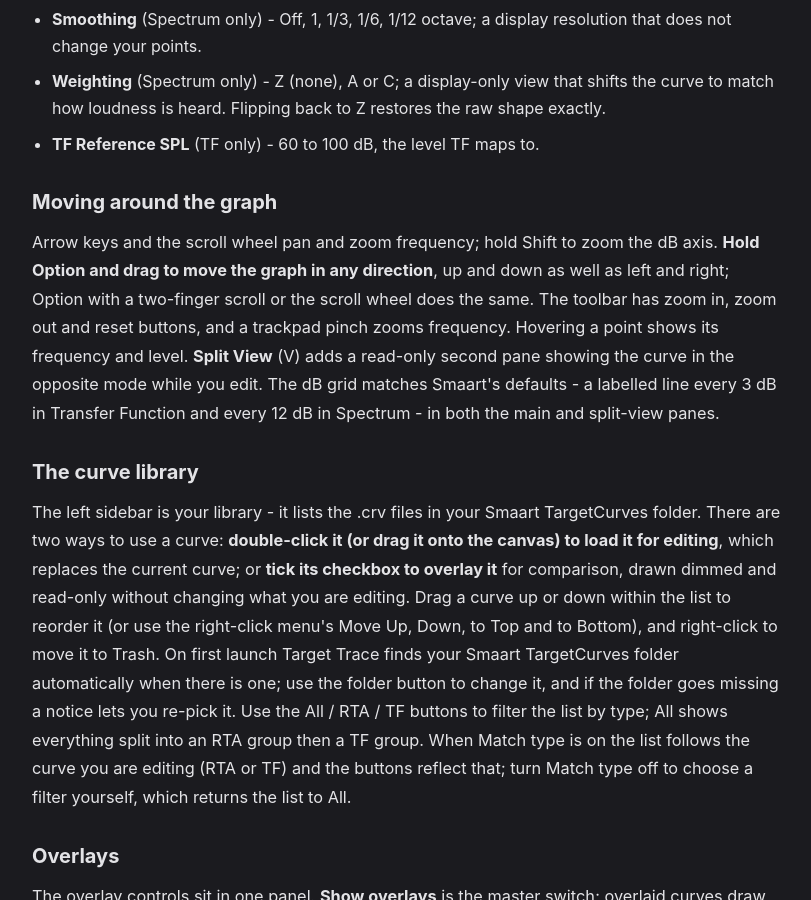
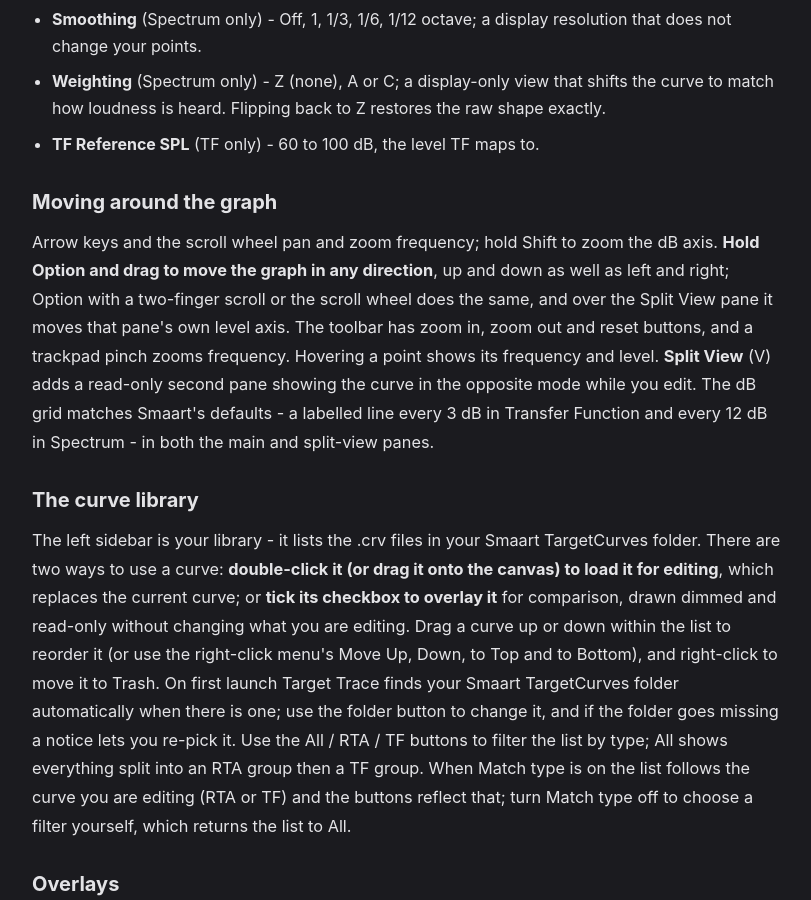
Before and after one commit to BSKapps/bskapps.github.io, a Jekyll site: the page built from articles/target-trace-guide/index.html, in a window 1280 px wide and 900 px high, scrolled down 1728 px. Shown: the whole window, without its empty margins (232-1043 px from the left). Built offline with Jekyll 4.4.1, drawn with Linux system fonts in a browser that asks for light colours; some of the changed text lies outside the part shown.

Commit message:
Target Trace guide 1.4: split pane Option pan, unsaved-changes prompt

```diff
--- a/_data/guides/target-trace-guide.json
+++ b/_data/guides/target-trace-guide.json
@@ -4,7 +4,7 @@
   "web": {
     "pageTitle": "Target Trace user guide - BSK Apps",
     "h1": "Target Trace user guide",
-    "dateLine": "Updated for version 1.3.1",
+    "dateLine": "Updated for version 1.4",
     "description": "A how-to guide for Target Trace: drawing and editing target curves, TF and Spectrum modes, smoothing and weighting, the Smaart library, presets, and exporting .crv and REW files.",
     "canonical": "https://bskapps.com/articles/target-trace-guide/",
     "ogTitle": "Target Trace user guide",
@@ -118,7 +118,7 @@
       "blocks": [
         {
           "type": "paragraph",
-          "text": "Arrow keys and the scroll wheel pan and zoom frequency; hold Shift to zoom the dB axis. **Hold Option and drag to move the graph in any direction**, up and down as well as left and right; Option with a two-finger scroll or the scroll wheel does the same. The toolbar has zoom in, zoom out and reset buttons, and a trackpad pinch zooms frequency. Hovering a point shows its frequency and level. **Split View** (V) adds a read-only second pane showing the curve in the opposite mode while you edit. The dB grid matches Smaart's defaults - a labelled line every 3 dB in Transfer Function and every 12 dB in Spectrum - in both the main and split-view panes."
+          "text": "Arrow keys and the scroll wheel pan and zoom frequency; hold Shift to zoom the dB axis. **Hold Option and drag to move the graph in any direction**, up and down as well as left and right; Option with a two-finger scroll or the scroll wheel does the same, and over the Split View pane it moves that pane's own level axis. The toolbar has zoom in, zoom out and reset buttons, and a trackpad pinch zooms frequency. Hovering a point shows its frequency and level. **Split View** (V) adds a read-only second pane showing the curve in the opposite mode while you edit. The dB grid matches Smaart's defaults - a labelled line every 3 dB in Transfer Function and every 12 dB in Spectrum - in both the main and split-view panes."
         }
       ]
     },
@@ -195,7 +195,7 @@
       "blocks": [
         {
           "type": "paragraph",
-          "text": "Press Cmd-S to save. The dialog offers two formats: **Smaart (.crv)** keeps all the metadata (colour, type, tolerance, smoothing band) and the points; **REW House Curve (.txt)** writes just the frequency and dB columns for use in REW. Saving into your Smaart TargetCurves folder updates the library automatically. REW .txt files are an export only and cannot be loaded back in."
+          "text": "Press Cmd-S to save. The dialog offers two formats: **Smaart (.crv)** keeps all the metadata (colour, type, tolerance, smoothing band) and the points; **REW House Curve (.txt)** writes just the frequency and dB columns for use in REW. Saving into your Smaart TargetCurves folder updates the library automatically. REW .txt files are an export only and cannot be loaded back in. Closing the window or quitting with unsaved changes asks first."
         },
         {
           "type": "paragraph",
```
